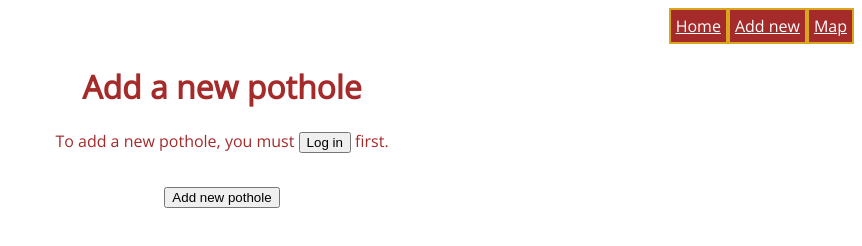
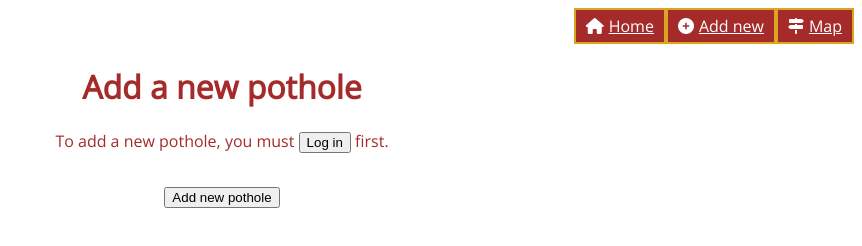
Before and after one commit to jlthompson76/my-pothole-website, a plain HTML site: page add-new.html in a window 1280 px wide. Shown: the whole page, without its empty margins (418-1280 px from the left). Drawn offline with nearby package versions, Linux system fonts and the light colour scheme.

Commit message:
Add Font Awesome icons to nav bar

```diff
--- a/add-new.html
+++ b/add-new.html
@@ -5,13 +5,14 @@
     <meta name="viewport" content="width=device-width, initial-scale=1.0">
     <link href="style.css" rel= "stylesheet" type="text/css" />
     <link href="https://fonts.googleapis.com/css?family=Open+Sans&display=swap" rel="stylesheet">
+    <script src="https://kit.fontawesome.com/5b2c75fe6e.js" crossorigin="anonymous"></script>
     <title>Add a New Pothole | My Pothole Website</title>
 </head>
 <body>
     <div id="navbar">
-        <a id="home" href="index.html">Home</a>
-        <a href="add-new.html">Add new</a>
-        <a href="map.html">Map</a>
+        <a id="home" href="index.html"><i class="fas fa-home"></i>Home</a>
+        <a href="add-new.html"><i class="fas fa-plus-circle"></i>Add new</a>
+        <a href="map.html"><i class="fas fa-map-signs"></i>Map</a>
     </div>
     <div class="container">
         <div class="header">
--- a/script.js
+++ b/script.js
@@ -0,0 +1,4 @@
+function addNewPothole() {
+    let potholeName = prompt(`Please enter the name of the new pothole that you want to add.`);
+    alert(`Thanks, I'll add that to the list!`);
+}
--- a/style.css
+++ b/style.css
@@ -31,20 +31,24 @@ body {
 #navbar {
     display: flex;
     justify-content: flex-end;
+    align-items: center;
 }
 
 #navbar a {
     background-color: brown;
     color: white;
     border:2px solid goldenrod;
-    padding: 5px;
+    padding: 5px 10px;
 }
 
-#home {
+/* #home {
     display: flex;
     align-self: start;
+} */
+
+i {
+    padding: 0 5px 0 0;
 }
-
 .container {
     display: flex;
     flex-direction: column;
```
Also changed, not shown: index.html (+4 -3 lines), map.html (+4 -3 lines).
